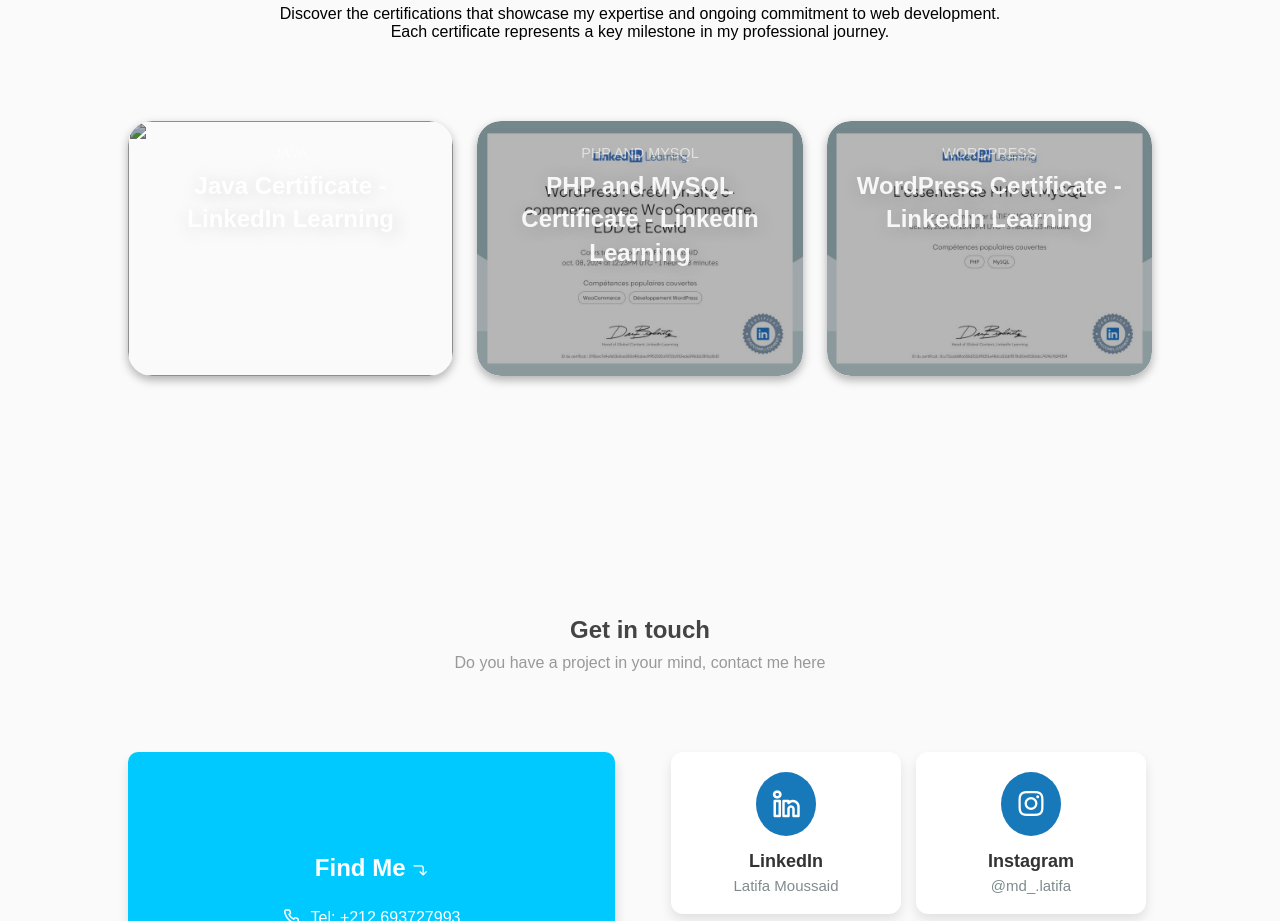
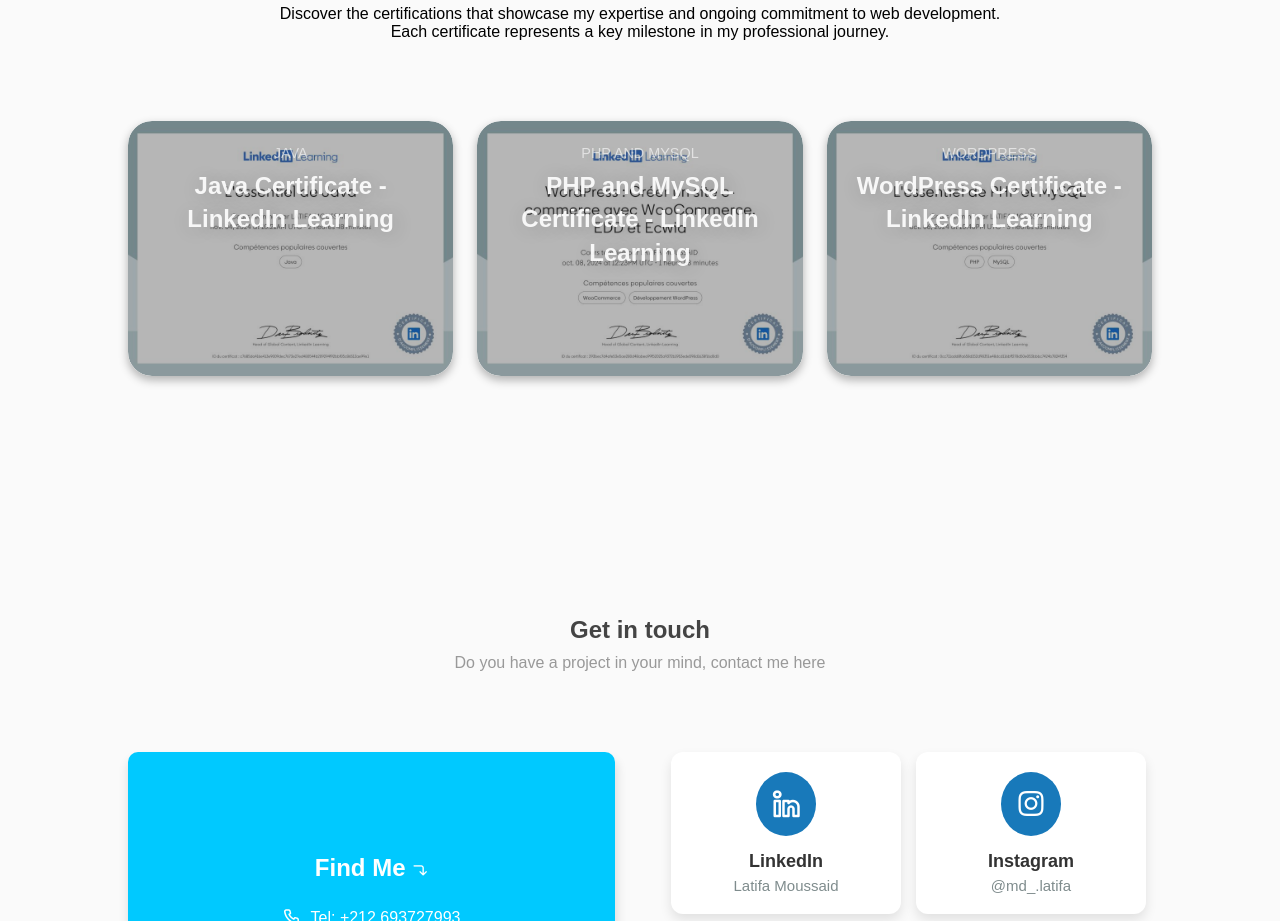
Before and after one commit to latifamsd/portfolio, a plain HTML site: page index.html in a window 1280 px wide. Shown: the part 1880-2801 px from the top of the page. Drawn offline with nearby package versions, Linux system fonts and the light colour scheme.

Commit message:
changer2

```diff
--- a/index.html
+++ b/index.html
@@ -258,7 +258,7 @@
       <div class="card-grid top-header">
         <!-- Card 1 -->
         <a class="card" href="https://www.linkedin.com/learning/certificates/c7685da416e413e9009dec7673e27ed480544b209294f92bbf05c86513ae99e1?trk=share_certificate">
-          <img src="assets/images/javac.jpg" class="card__background" >
+          <img src="assets/images/images/javac.jpg" class="card__background" >
           <div class="card__content">
             <p class="card__category">Java</p>
             <h3 class="card__heading">Java Certificate - LinkedIn Learning</h3>
```
